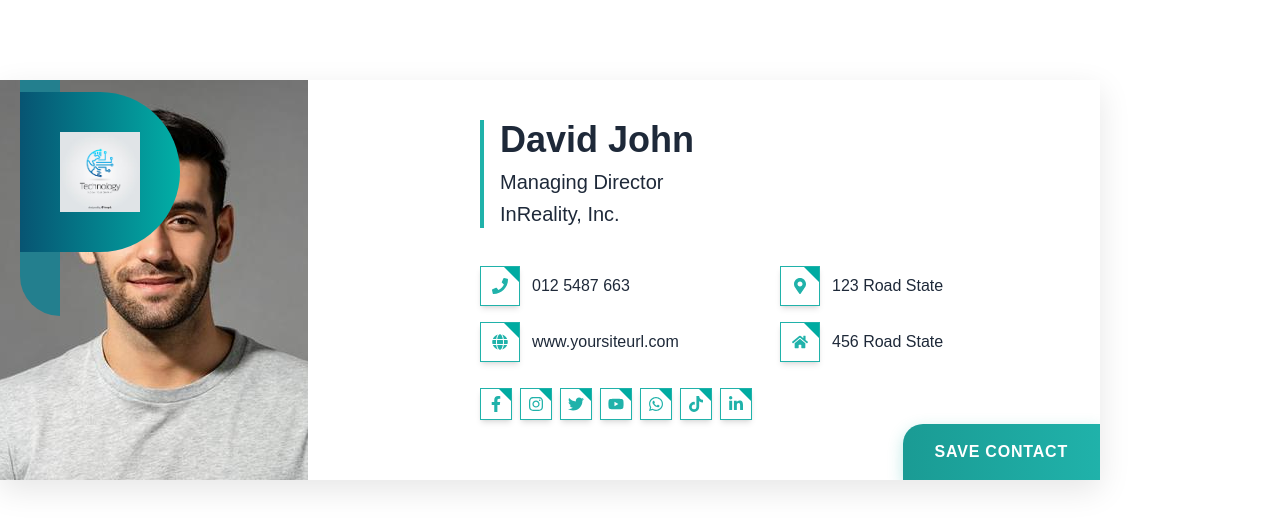
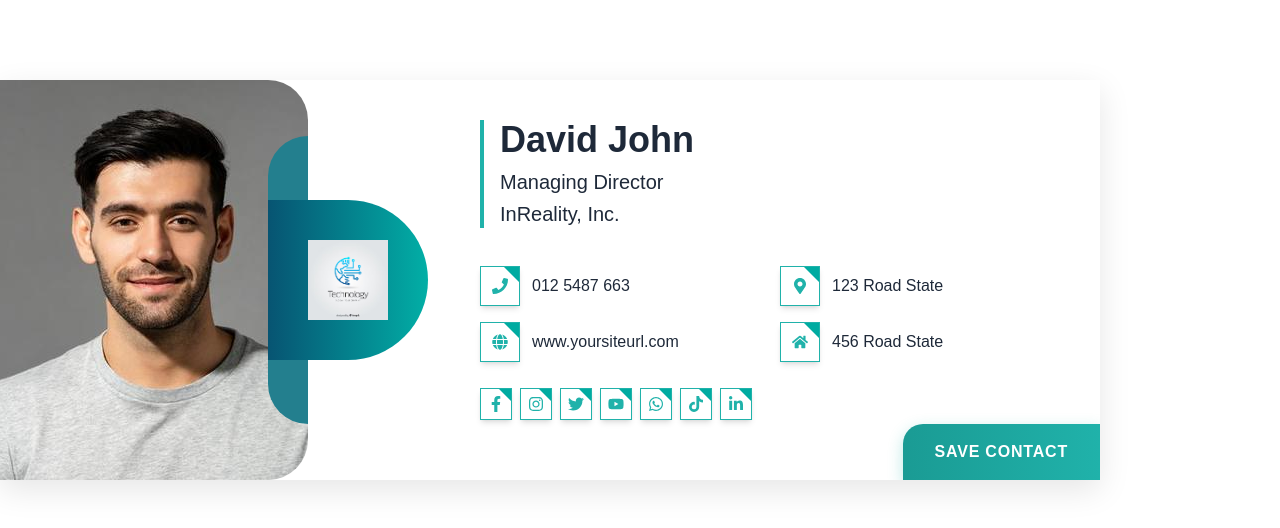
Before and after one commit to sabbir1257/card, a React (Vite) app: page / in a window 1280 px wide. Shown: the top 528 px of the page. Built offline with nearby package versions, Linux system fonts and the light colour scheme.

Commit message:
Update BusinessCardTemplate5 styling and logo positioning for improved layout

```diff
--- a/src/component/BusinessCardTemplate5.jsx
+++ b/src/component/BusinessCardTemplate5.jsx
@@ -22,11 +22,11 @@ const BusinessCardTemplate5 = () => {
                 <img
                     src="/image.jpg"
                     alt="David John"
-                    className="w-[70%] h-full object-cover"
+                    className="w-[70%] h-full rounded-r-[40px] object-cover"
                 />
 
                 {/* Logo positioned absolutely */}
-                <div className="absolute left-5 top-3">
+                <div className="absolute left-67 top-30">
                     <BlueAxisLogo />
                 </div>
 
```
